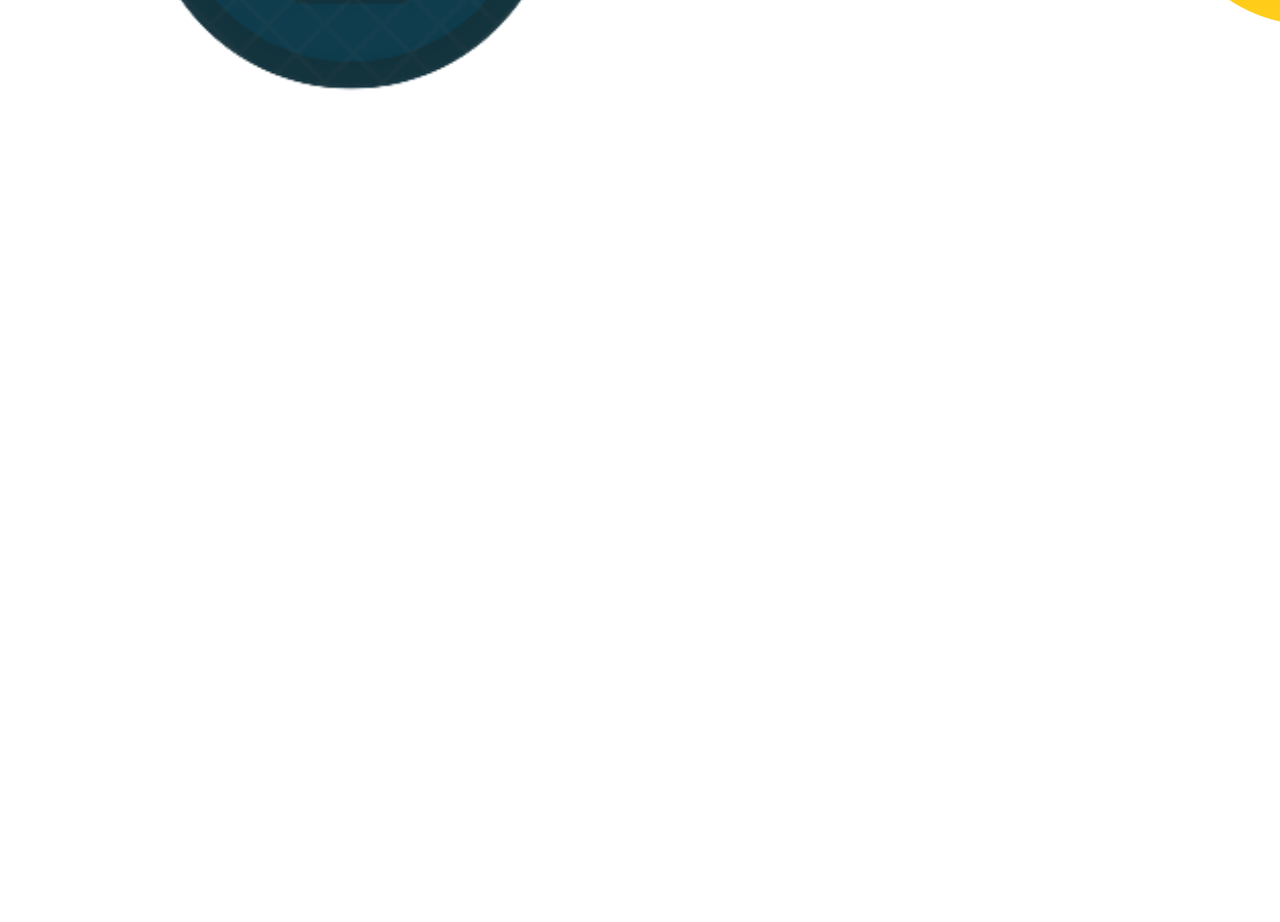
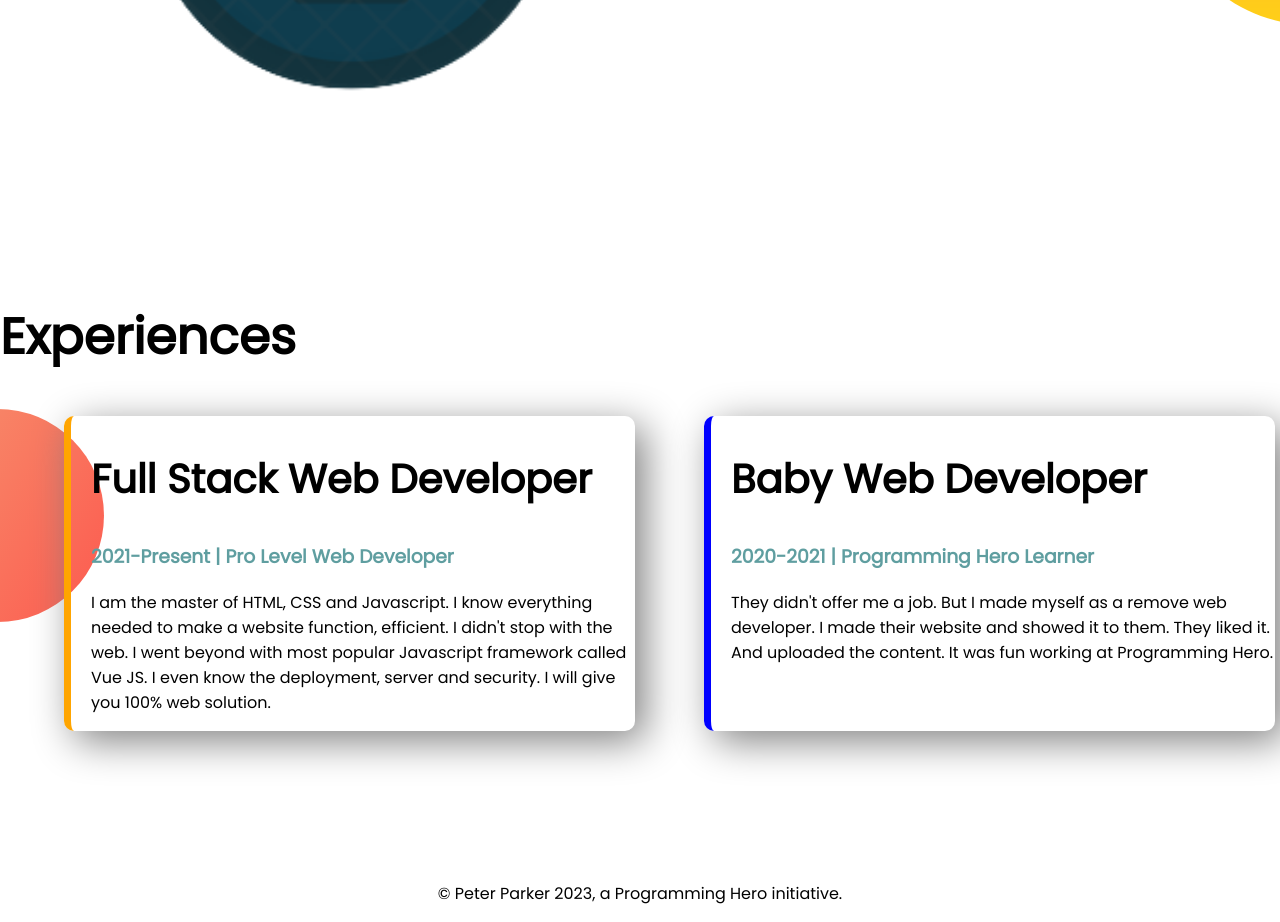
Before and after one commit to ShakurUrRahman/developer-portfolio, a plain HTML site: page index.html in a window 1280 px wide. Shown: the part 1060-1982 px from the top of the page. Before the commit the page ends 1360 px from the top, so only its background shows below. Drawn offline with Linux system fonts and the light colour scheme.

Commit message:
style border and added footer

```diff
--- a/index.html
+++ b/index.html
@@ -13,7 +13,7 @@
 </head>
 
 <body>
-    <section class="top-banner">
+    <section class="top-banner flexible-container">
         <div class="half-width">
             <h1>Welcome To</h1>
             <h1><span class="greenish">Shakurur Rahman</span> World!</h1>
@@ -27,7 +27,7 @@
             <img src="images/my-pic.png" alt="Shakur">
         </div>
     </section>
-    <section class="section2">
+    <section class="section2 flexible-container">
         <div class="half-width">
             <img src="images/my-preperation.png" alt="Preperation">
         </div>
@@ -39,6 +39,29 @@
             <a class="link-button" target="_blank" href="">MY RESUME</a>
         </div>
     </section>
+    <section class="section3">
+        <h1>Experiences</h1>
+        <div class="flexible-container">
+            <div class="experience-item leftBox">
+                <h2>Full Stack Web Developer</h2>
+                <h3 class="greenish">2021-Present | Pro Level Web Developer</h3>
+                <p>I am the master of HTML, CSS and Javascript. I know everything needed to make a website function,
+                    efficient. I didn't stop with the web. I went beyond with most popular Javascript framework called
+                    Vue
+                    JS. I even know the deployment, server and security. I will give you 100% web solution.</p>
+            </div>
+            <div class="experience-item">
+                <h2>Baby Web Developer</h2>
+                <h3 class="greenish">2020-2021 | Programming Hero Learner</h3>
+                <p>They didn't offer me a job. But I made myself as a remove web developer. I made their website and
+                    showed
+                    it to them. They liked it. And uploaded the content. It was fun working at Programming Hero.</p>
+            </div>
+        </div>
+    </section>
 </body>
+<footer>
+    <p>© Peter Parker 2023, a Programming Hero initiative.</p>
+</footer>
 
 </html>
--- a/style.css
+++ b/style.css
@@ -7,11 +7,15 @@ h1 {
     font-size: 50px;
 }
 
+h2 {
+    font-size: 40px;
+}
+
 .greenish {
     color: cadetblue;
 }
 
-section {
+.flexible-container {
     display: flex;
     margin-bottom: 150px;
 }
@@ -45,3 +49,27 @@ section {
     background-repeat: no-repeat;
     background-position: right;
 }
+
+.section3 {
+    background-image: url(images/exp-bg.png);
+    background-repeat: no-repeat;
+    background-position: left;
+}
+
+.experience-item {
+    box-shadow: 10px 10px 40px grey;
+    width: 80%;
+    margin-left: 5%;
+    margin-right: 5px;
+    padding-left: 20px;
+    border-radius: 10px;
+    border-left: 7px solid blue;
+}
+
+.leftBox {
+    border-left: 7px solid orange;
+}
+
+footer p {
+    text-align: center;
+}
```
